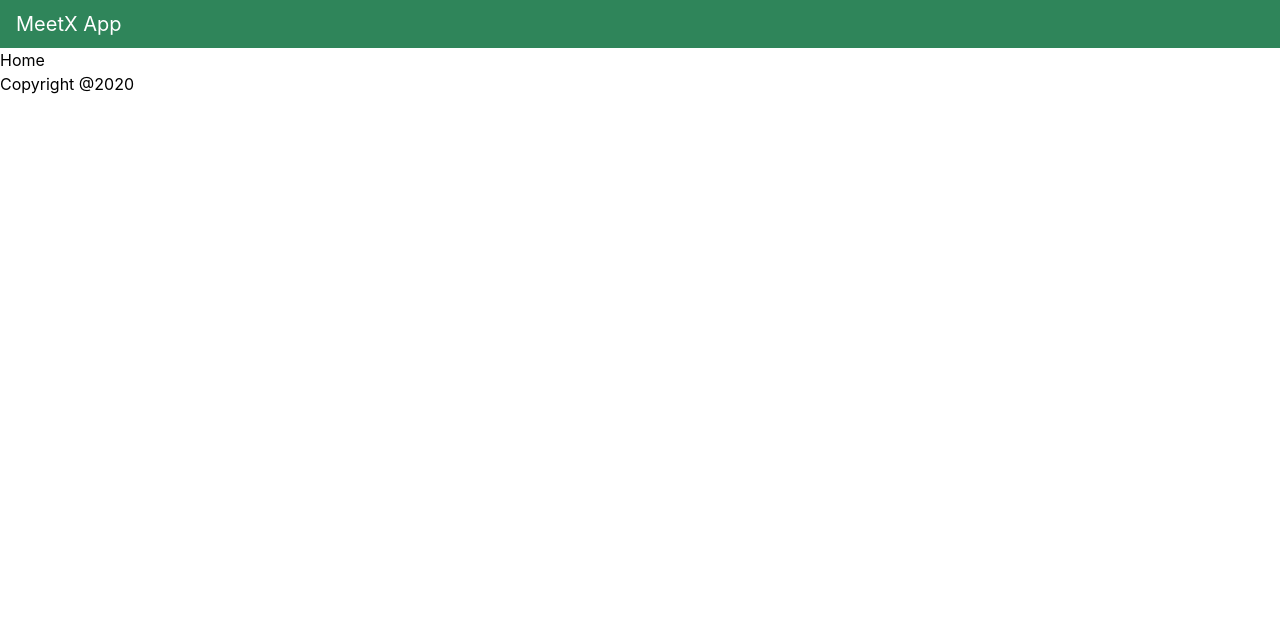
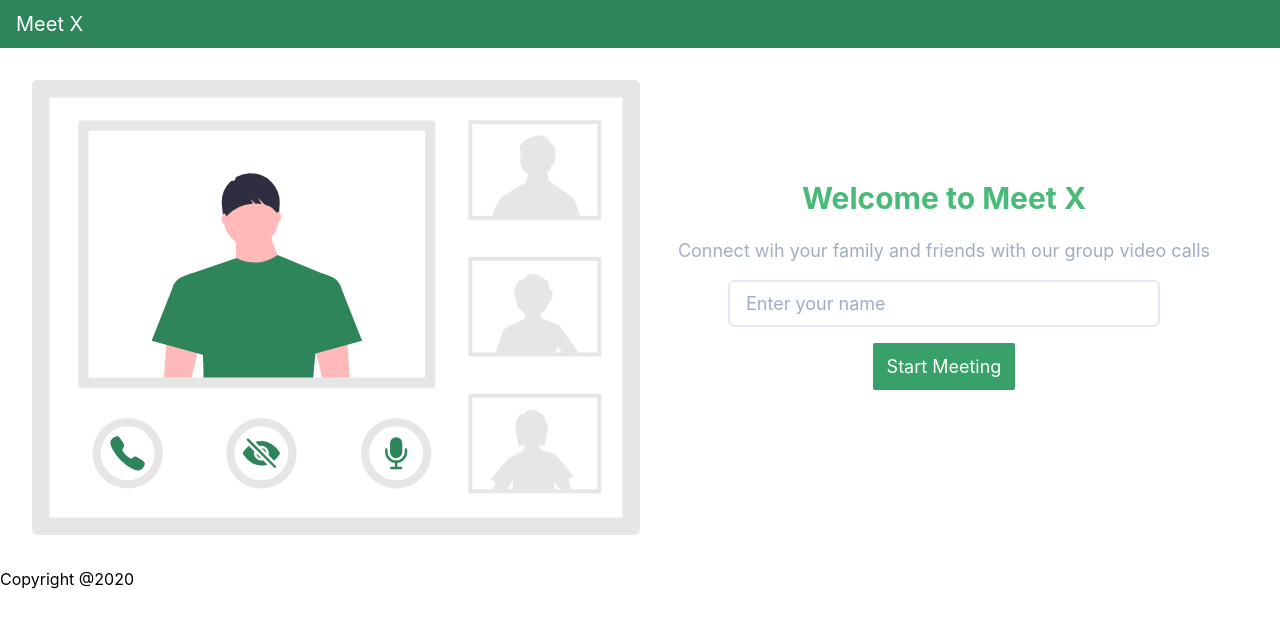
Before and after one commit to jmadankumar/video-conferencing-app, a React (Create React App) app in the folder client/: page / in a window 1280 px wide. Shown: the top 628 px of the page. Built offline with nearby package versions, Linux system fonts and the light colour scheme.

Commit message:
Home page UI

```diff
--- a/client/package.json
+++ b/client/package.json
@@ -3,6 +3,7 @@
     "version": "0.1.0",
     "private": true,
     "dependencies": {
+        "classnames": "^2.2.6",
         "events": "^3.2.0",
         "react": "^16.13.1",
         "react-dom": "^16.13.1",
@@ -41,6 +42,7 @@
         "@testing-library/jest-dom": "^4.2.4",
         "@testing-library/react": "^9.3.2",
         "@testing-library/user-event": "^7.1.2",
+        "@types/classnames": "^2.2.10",
         "@types/events": "^3.0.0",
         "@types/jest": "^24.0.0",
         "@types/node": "^12.0.0",
@@ -50,6 +52,7 @@
         "@types/react-router-dom": "^5.1.5",
         "@types/redux": "^3.6.0",
         "@types/redux-thunk": "^2.1.0",
+        "@types/styled-components": "^5.1.2",
         "@types/uuid": "^8.0.1",
         "typescript": "~3.7.2"
     }
--- a/client/src/components/Layout/Content.tsx
+++ b/client/src/components/Layout/Content.tsx
@@ -3,7 +3,7 @@ import React from 'react';
 interface ContentProps {}
 
 const Content: React.FC<ContentProps> = ({ children }) => {
-    return <main className="page-content w-full h-full">{children}</main>;
+    return <main className="page-content w-full h-full p-8">{children}</main>;
 };
 
 export default Content;
--- a/client/src/components/Layout/Header.tsx
+++ b/client/src/components/Layout/Header.tsx
@@ -5,7 +5,7 @@ interface HeaderProps {
     title?: string;
 }
 
-const Header: React.FC<HeaderProps> = ({ title = 'MeetX App' }) => {
+const Header: React.FC<HeaderProps> = ({ title = 'Meet X' }) => {
     return (
         <header className="h-12 bg-green-700 flex items-center px-4">
             <Link to="/" className="text-white text-xl"> {title}</Link>
--- /dev/null
+++ b/client/src/components/commons/Button/Button.tsx
@@ -0,0 +1,32 @@
+import React, { DetailedHTMLProps, ButtonHTMLAttributes } from 'react';
+import cx from 'classnames';
+
+type ButtonDetailedProps = DetailedHTMLProps<
+    ButtonHTMLAttributes<HTMLButtonElement>,
+    HTMLButtonElement
+>;
+
+interface ButtonProps extends ButtonDetailedProps {
+    size?: 'small' | 'medium' | 'large';
+}
+const Button: React.FC<ButtonProps> = ({ size = 'medium', className, children, ...props }) => {
+    return (
+        <button
+            {...props}
+            className={cx(
+                'bg-green-600 hover:bg-green-500 focus:bg-green-700',
+                'text-white',
+                'rounded-sm border-2 border-green-600 hover:border-green-500 focus:border-green-700',
+                {
+                    'px-2 py-1 text-base': size === 'small',
+                    'px-3 py-2 text-lg': size === 'medium',
+                    'px-4 py-2 text-xl': size === 'large',
+                },
+            )}
+        >
+            {children}
+        </button>
+    );
+};
+
+export default Button;
--- /dev/null
+++ b/client/src/components/commons/Button/index.tsx
@@ -0,0 +1 @@
+export { default } from './Button';
--- /dev/null
+++ b/client/src/components/commons/Input/Input.tsx
@@ -0,0 +1,27 @@
+import React, { DetailedHTMLProps, InputHTMLAttributes } from 'react';
+import cx from 'classnames';
+
+type InputDetailProps = DetailedHTMLProps<InputHTMLAttributes<HTMLInputElement>, HTMLInputElement>;
+
+interface InputProps extends Omit<InputDetailProps, 'size'> {
+    size?: 'small' | 'medium' | 'large';
+}
+const Input: React.FC<InputProps> = ({ size = 'medium', className, ...props }) => {
+    return (
+        <input
+            {...props}
+            className={cx(
+                'rounded-md w-full outline-none',
+                'hover:border-green-500 focus:border-green-600',
+                {
+                    'px-2 py-1 text-base border': size === 'small',
+                    'px-4 py-2 text-lg border-2': size === 'medium',
+                    'px-4 py-4 text-xl border-2': size === 'large',
+                },
+                className,
+            )}
+        />
+    );
+};
+
+export default Input;
--- /dev/null
+++ b/client/src/components/commons/Input/index.tsx
@@ -0,0 +1 @@
+export { default } from './Input';
--- a/client/src/pages/Home.tsx
+++ b/client/src/pages/Home.tsx
@@ -1,14 +1,45 @@
 import React from 'react';
 import Layout, { Header, Footer } from '../components/Layout';
 import Content from '../components/Layout/Content';
+import styled from 'styled-components';
+import Input from '../components/commons/Input';
+import GroupVideoImage from '../assets/images/group_video.svg';
+import Button from '../components/commons/Button';
+
+const Wrapper = styled.div`
+    main {
+        min-height: 300px;
+    }
+    .name {
+        width: 75%;
+    }
+`;
 
 const HomePage: React.FC = () => {
     return (
         <Layout>
             <Header />
-            <Content>
-                <div className="text-balck">Home</div>
-            </Content>
+            <Wrapper>
+                <Content>
+                    <div className="flex justify-center">
+                        <div className="w-1/2">
+                            <img src={GroupVideoImage} alt="Group video" />
+                        </div>
+                        <div className="flex flex-col items-center w-1/2 p-4">
+                            <h1 className="text-3xl text-center font-bold  text-green-500 mt-20 mb-4">
+                                Welcome to Meet X
+                            </h1>
+                            <h4 className="text-lg text-gray-500 mb-4">Connect wih your family and friends with our group video calls</h4>
+                            <Input
+                                size="medium"
+                                placeholder="Enter your name"
+                                className="name mb-4 "
+                            />
+                            <Button size="medium">Start Meeting</Button>
+                        </div>
+                    </div>
+                </Content>
+            </Wrapper>
             <Footer />
         </Layout>
     );
```
Also changed, not shown: client/src/assets/images/group_video.svg (added), 1 other file (tests, documents, lock files or other folders).
